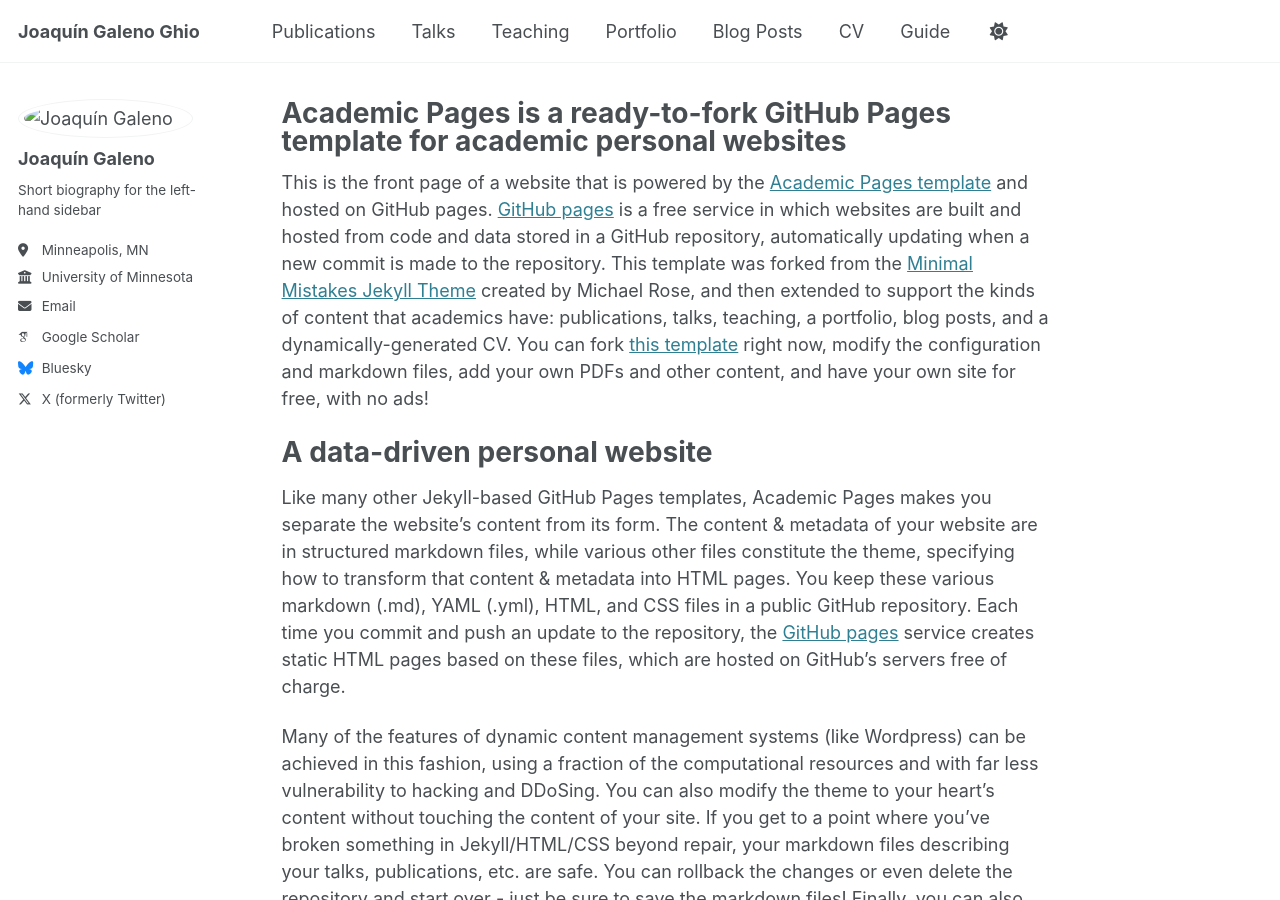
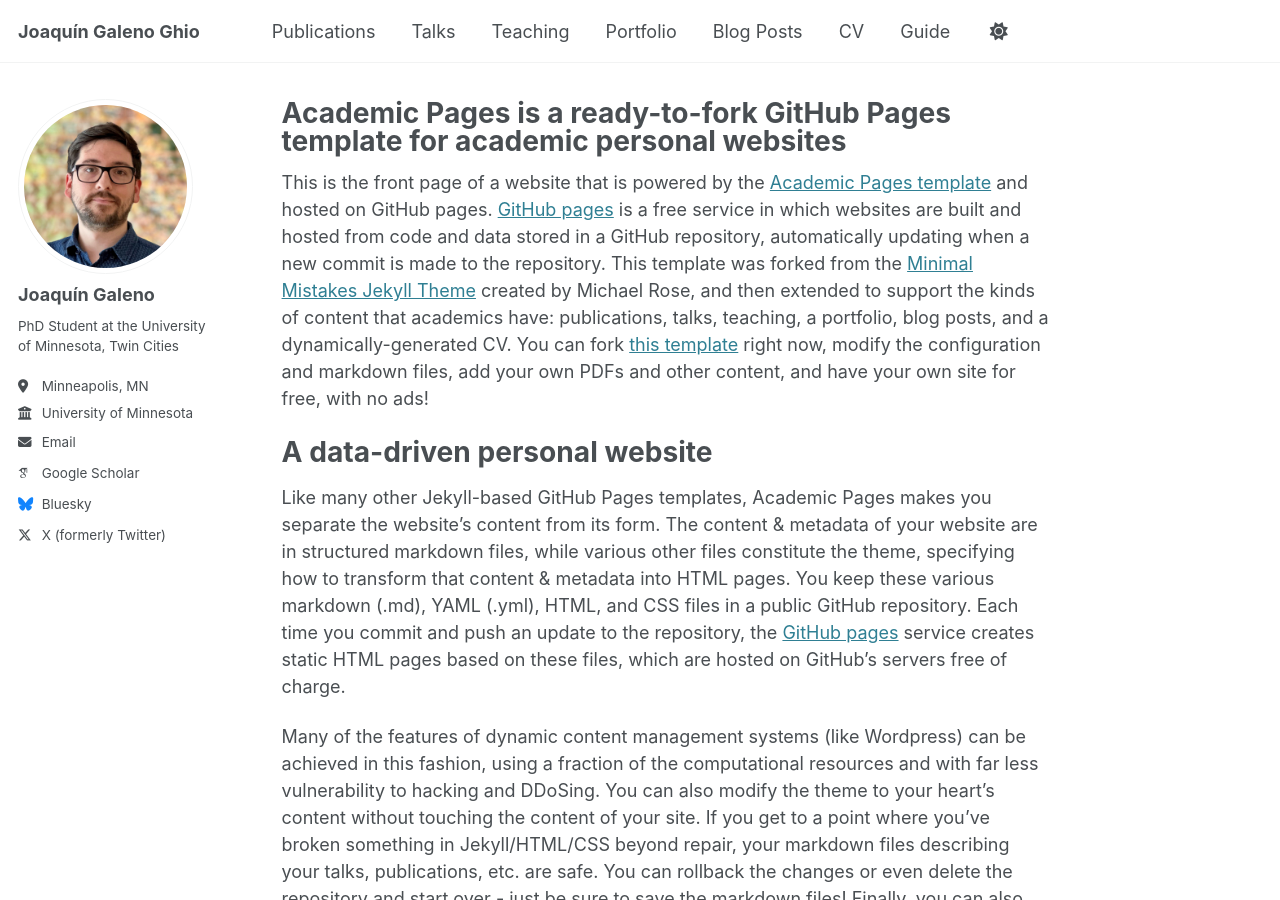
Before and after one commit to galen015/galen015.github.io, a Jekyll site: the page built from _pages/about.md, in a window 1280 px wide and 900 px high. Built offline with Jekyll 4.4.1, drawn with Linux system fonts in a browser that asks for light colours; some web fonts are replaced.

Commit message:
Update _config.yml

```diff
--- a/_config.yml
+++ b/_config.yml
@@ -22,10 +22,10 @@ repository               : "academicpages/academicpages.github.io"
 #               Additional customization can be done by editing /_includes/author-profile.html
 author:
   # Biographic information
-  avatar           : images/profile_picture.jpg
+  avatar           : profile_picture.jpg
   name             : "Joaquín Galeno"
   pronouns         : # example: "she/her"
-  bio              : "Short biography for the left-hand sidebar"
+  bio              : "PhD Student at the University of Minnesota, Twin Cities"
   location         : "Minneapolis, MN"
   employer         : "University of Minnesota"
   uri              : # URL
```
